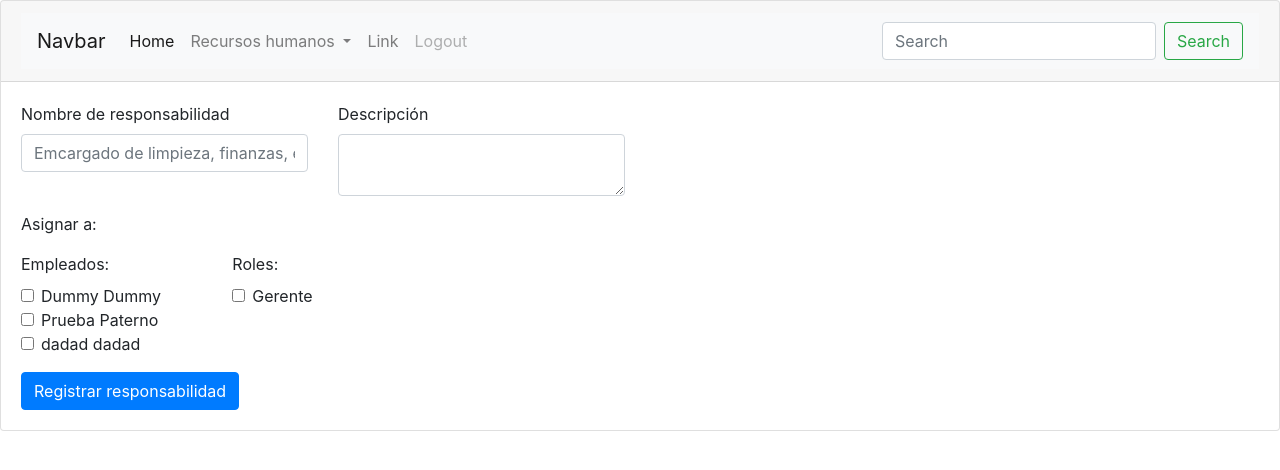
After one commit to alanicio/gimnasio, a Django app: page /RH/responsabilidades/create in a window 1280 px wide. The commit adds this page. Shown: the top 470 px of the page. Run offline with Django 3.2, Linux system fonts and the light colour scheme; a user stored in the database is signed in; data comes from the database, SQL or seed files in the repository; some libraries are stand-ins or nearby versions.

Commit message:
Responsabiidades create e index funcionan, con todo y ManyToMany

```diff
--- a/RH/models.py
+++ b/RH/models.py
@@ -19,8 +19,8 @@ class Empleado(models.Model):
 class Responsabilidad(models.Model):
 	nombre=models.CharField(max_length=120)
 	descripcion=models.TextField()
-	empleado=models.ManyToManyField(Empleado)
-	rol=models.ManyToManyField(Rol)
+	empleados=models.ManyToManyField(Empleado,blank=True)
+	roles=models.ManyToManyField(Rol,blank=True)
 
 class Asistencia(models.Model):
 	fecha=models.DateTimeField(default=timezone.now)
--- /dev/null
+++ b/RH/templates/RH/responsabilidades_create.html
@@ -0,0 +1,43 @@
+{% extends "base.html" %}
+
+{% block content %}
+  <form method="POST">
+    {% csrf_token %}
+    <div class="row">
+      <div class="form-group col-md-3">
+        <label for="nombre">Nombre de responsabilidad</label>
+        <input type="text" class="form-control" id="nombre" placeholder="Emcargado de limpieza, finanzas, etc. " name="nombre" value="{%firstof responsabilidad.nombre%}">
+      </div>
+      <div class="form-group col-md-3">
+        <label for="descripcion">Descripción</label>
+        <textarea class="form-control" id="descripcion" name="descripcion">{%firstof responsabilidad.descripcion%}</textarea>
+      </div>
+    </div>
+    <div class="form-group row">
+    	<label class="form-group col-12">Asignar a:</label>
+	    <div class="col-sm-2">
+	    	<label>Empleados:</label>
+	    	{%for empleado in empleados%}
+		    	<div class="form-check">
+				  <input class="form-check-input" type="checkbox" name="empleados" value="{{empleado.pk}}" id="defaultCheck1">
+				  <label class="form-check-label" for="defaultCheck1">
+				    {{empleado.nombre}} {{empleado.apellido_paterno}}
+				  </label>
+				</div>
+			{%endfor%}
+		</div>
+		<div class="col-sm-2">
+			<label>Roles:</label>
+			{%for rol in roles%}
+		    	<div class="form-check">
+				  <input class="form-check-input" type="checkbox" value="{{rol.pk}}" name="roles" id="defaultCheck1">
+				  <label class="form-check-label" for="defaultCheck1">
+				    {{rol.nombre}}
+				  </label>
+				</div>
+			{%endfor%}
+	    </div>
+	</div>
+    <button type="submit" class="btn btn-primary">Registrar responsabilidad</button>
+  </form>
+{% endblock content %}
--- a/RH/urls.py
+++ b/RH/urls.py
@@ -10,4 +10,6 @@ urlpatterns=[
 	path('roles',views.roles_index,name='roles_index'),
 	path('roles/edit/<int:pk>/',views.roles_edit,name='roles_edit'),
 	path('roles/delete/<int:pk>/',views.roles_delete,name='roles_delete'),
+	path('responsabilidades',views.responsabilidades_index,name='r_index'),
+	path('responsabilidades/create',views.responsabilidades_create,name='r_create'),
 ]
--- a/RH/views.py
+++ b/RH/views.py
@@ -86,3 +86,18 @@ def roles_edit(request,pk):
 def roles_delete(request,pk):
 	Rol.objects.filter(pk=pk).delete()
 	return HttpResponse('rol borrado')
+
+@login_required
+def responsabilidades_create(request):
+	roles=Rol.objects.all()
+	empleados=Empleado.objects.all()
+	if request.method=="POST":
+		form=ResponsabilidadForm(request.POST)
+		form.save()
+		return HttpResponse('responsabilidad guardada')
+	return render(request,'RH/responsabilidades_create.html',{'roles':roles,'empleados':empleados})
+
+@login_required
+def responsabilidades_index(request):
+	responsabilidades=Responsabilidad.objects.all()
+	return render(request,'RH/responsabilidades_index.html',{'responsabilidades':responsabilidades})
--- a/templates/base.html
+++ b/templates/base.html
@@ -13,9 +13,14 @@
     <script src="https://ajax.aspnetcdn.com/ajax/jQuery/jquery-3.4.1.min.js"></script>
 </head>
 <body>
-	{% include "nav.html" %}
-
-	{% block content %}
-	{% endblock content %}
+	<div class="card">
+		<div class="card-header">
+			{% include "nav.html" %}
+		</div>
+		<div class="card-body">
+			{% block content %}
+			{% endblock content %}
+		</div>
+	</div>
 </body>
 </html>
--- a/templates/nav.html
+++ b/templates/nav.html
@@ -19,6 +19,9 @@
           <div class="dropdown-divider"></div>
           <a class="dropdown-item" href="{% url 'roles_index' %}">Ver roles</a>
           <a class="dropdown-item" href="{% url 'roles_create' %}">Agregar roles</a>
+          <div class="dropdown-divider"></div>
+          <a class="dropdown-item" href="{%url 'r_index'%}">Ver responsabilidades</a>
+          <a class="dropdown-item" href="{%url 'r_create'%}">Agregar responsabilidades</a>
         </div>
       </li>
       <li class="nav-item">
```
Also changed, not shown: RH/forms.py (+12 -0 lines), RH/templates/RH/responsabilidades_index.html (added, +32 -0 lines), RH/migrations/0003_auto_20190902_1045.py (added), RH/migrations/0004_auto_20190902_1049.py (added), RH/migrations/0005_auto_20190902_1050.py (added), db.sqlite3.
